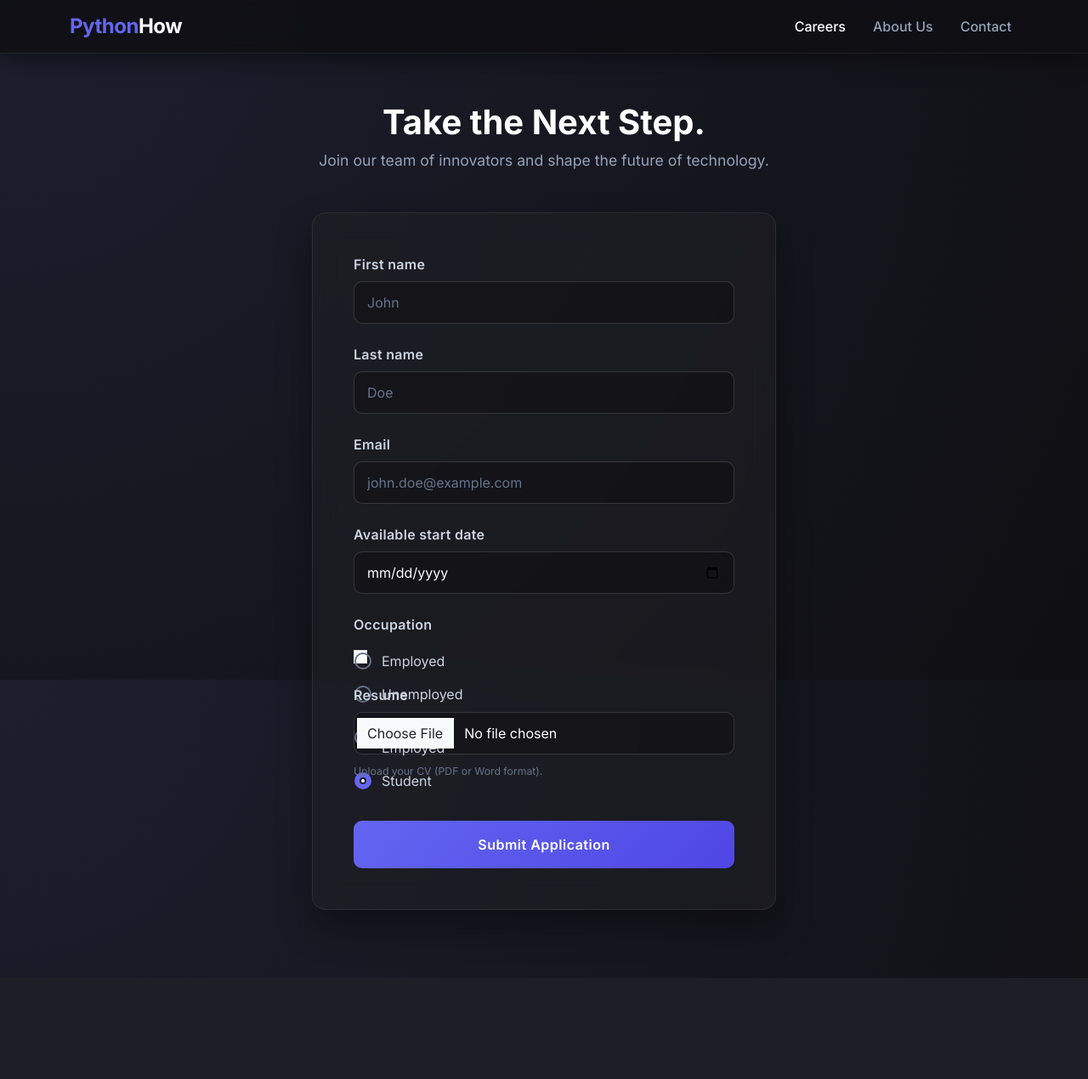
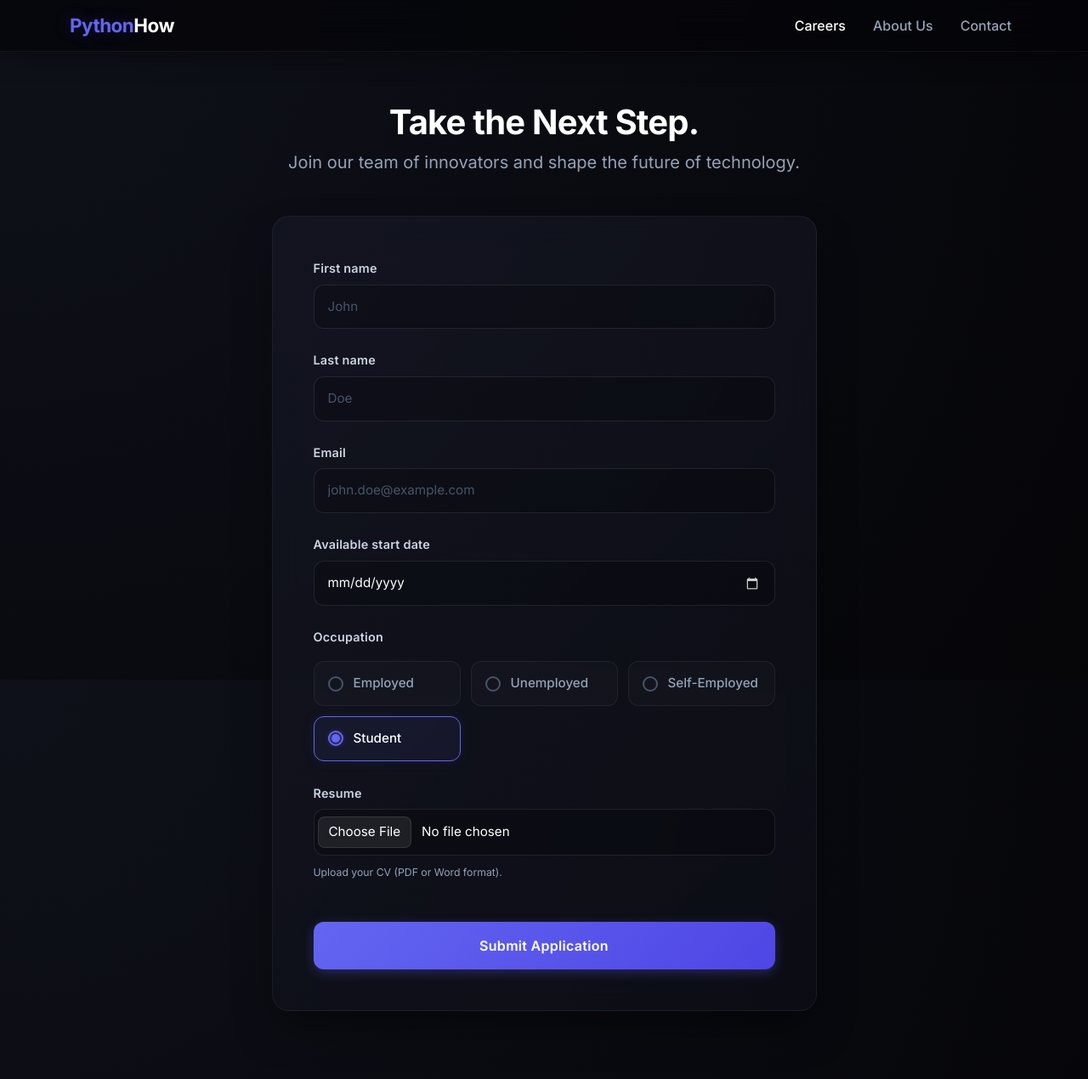
Before and after one commit to AndrewTechTips/Django-Form, a Django app: page / in a window 1280 px wide. Shown: the whole page at 85% size. Before the commit the page ends 1151 px from the top, so only its background shows below. Run offline with Django 5.2, Linux system fonts and the light colour scheme.

Commit message:
Enhance website: update styling for forms and buttons, improve layout of index and contact pages

```diff
--- a/job_application/forms.py
+++ b/job_application/forms.py
@@ -20,7 +20,7 @@ class JobApplicationForm(forms.ModelForm):
                 attrs={"class": "form-control", "placeholder": "john.doe@example.com"}
             ),
             "date": forms.DateInput(attrs={"class": "form-control", "type": "date"}),
-            "occupation": forms.RadioSelect(attrs={"class": "form-check-input"}),
+            "occupation": forms.RadioSelect(),  # Lăsat simplu, stilizat exclusiv prin CSS-ul de mai sus
             "resume": forms.FileInput(
                 attrs={"class": "form-control", "accept": ".pdf,.doc,.docx"}
             ),
--- a/job_application/static/css/style.css
+++ b/job_application/static/css/style.css
@@ -3,38 +3,49 @@
    ========================================= */
 body {
     font-family: 'Inter', system-ui, -apple-system, sans-serif;
-    /* Un gradient subtil și elegant pentru fundal */
-    background: radial-gradient(circle at top left, #1e1e2e 0%, #0f0f13 100%);
+    background: radial-gradient(circle at top left, #0f111a 0%, #050508 100%);
     background-attachment: fixed;
-    color: #e2e8f0;
+    color: #f1f5f9;
     min-height: 100vh;
+    -webkit-font-smoothing: antialiased;
+}
+
+h1, h2, h3, h4, h5, h6 {
+    color: #ffffff;
+    font-weight: 700;
+    letter-spacing: -0.02em;
+}
+
+.text-muted {
+    color: #94a3b8 !important;
 }
 
 /* =========================================
-   Navbar (Logo vizibil și efect de sticlă)
+   Navbar (Sleek Glassmorphism)
    ========================================= */
 .navbar {
-    background-color: rgba(15, 15, 19, 0.85) !important;
-    backdrop-filter: blur(12px);
-    -webkit-backdrop-filter: blur(12px);
-    border-bottom: 1px solid rgba(255, 255, 255, 0.08);
-    box-shadow: 0 4px 30px rgba(0, 0, 0, 0.5);
+    background-color: rgba(5, 5, 8, 0.75) !important;
+    backdrop-filter: blur(16px);
+    -webkit-backdrop-filter: blur(16px);
+    border-bottom: 1px solid rgba(255, 255, 255, 0.05);
+    box-shadow: 0 4px 30px rgba(0, 0, 0, 0.4);
 }
 
 .navbar-brand {
-    font-size: 1.5rem;
+    font-size: 1.4rem;
     letter-spacing: -0.5px;
     color: #ffffff !important;
 }
 
 .brand-highlight {
-    color: #6366f1; /* Culoare accent Indigo (Modernă) */
+    color: #6366f1;
+    text-shadow: 0 0 20px rgba(99, 102, 241, 0.3);
 }
 
 .nav-link {
     color: #94a3b8 !important;
     font-weight: 500;
-    transition: color 0.3s ease;
+    transition: color 0.25s ease;
 }
 
 .nav-link:hover, .nav-link.active {
@@ -42,96 +53,184 @@ body {
 }
 
 /* =========================================
-   Cards (Design tip SaaS Premium)
+   SaaS Premium Card Component
    ========================================= */
 .card {
-    background-color: rgba(30, 30, 35, 0.6);
-    backdrop-filter: blur(16px);
-    -webkit-backdrop-filter: blur(16px);
-    border: 1px solid rgba(255, 255, 255, 0.08);
-    border-radius: 16px;
-    box-shadow: 0 20px 40px rgba(0, 0, 0, 0.4);
+    background: linear-gradient(135deg, rgba(22, 24, 37, 0.7) 0%, rgba(13, 14, 22, 0.8) 100%);
+    backdrop-filter: blur(20px);
+    -webkit-backdrop-filter: blur(20px);
+    border: 1px solid rgba(255, 255, 255, 0.06);
+    border-radius: 20px;
+    box-shadow: 0 25px 50px -12px rgba(0, 0, 0, 0.5);
 }
 
 /* =========================================
-   Inputs & Forms
+   Inputs & Form Controls
    ========================================= */
-.form-control, .form-select {
-    background-color: rgba(0, 0, 0, 0.25) !important;
-    border: 1px solid rgba(255, 255, 255, 0.12) !important;
+.form-label {
+    color: #cbd5e1 !important;
+    font-size: 0.9rem;
+    font-weight: 600;
+    margin-bottom: 8px;
+    letter-spacing: 0.2px;
+}
+
+.form-control {
+    background-color: rgba(0, 0, 0, 0.2) !important;
+    border: 1px solid rgba(255, 255, 255, 0.08) !important;
     color: #ffffff !important;
-    border-radius: 10px;
-    padding: 12px 15px;
-    transition: all 0.3s ease;
+    border-radius: 12px;
+    padding: 14px 16px;
+    font-size: 0.95rem;
+    transition: all 0.25s cubic-bezier(0.4, 0, 0.2, 1);
 }
 
 .form-control::placeholder {
-    color: #64748b !important;
+    color: #475569 !important;
 }
 
-.form-control:focus, .form-select:focus {
-    background-color: rgba(0, 0, 0, 0.4) !important;
+.form-control:focus {
+    background-color: rgba(0, 0, 0, 0.35) !important;
     border-color: #6366f1 !important;
     box-shadow: 0 0 0 4px rgba(99, 102, 241, 0.15) !important;
+    outline: none;
+}
+
+/* Date input custom accent */
+input[type="date"]::-webkit-calendar-picker-indicator {
+    filter: invert(1) brightness(0.8);
+    cursor: pointer;
+}
+
+/* File input customization */
+input[type="file"]::file-selector-button {
+    background: rgba(255, 255, 255, 0.08);
+    border: 1px solid rgba(255, 255, 255, 0.1);
+    color: #ffffff;
+    border-radius: 8px;
+    padding: 6px 12px;
+    margin-right: 12px;
+    transition: background 0.2s;
+    cursor: pointer;
+}
+
+input[type="file"]::file-selector-button:hover {
+    background: rgba(255, 255, 255, 0.15);
 }
 
 /* =========================================
-   FIX DEFINITIV PENTRU BUTOANELE RADIO DJANGO
+   Premium Custom Radio Grid Tiles
    ========================================= */
 #id_occupation {
-    display: flex !important;
-    flex-direction: column !important;
-    gap: 15px !important; /* Spațiu clar între opțiuni */
-    padding-left: 0 !important;
-    margin-top: 10px !important;
-    margin-bottom: 25px !important; /* Împinge câmpul de Resume în jos */
-    list-style: none !important;
+    display: grid;
+    grid-template-columns: repeat(auto-fit, minmax(130px, 1fr));
+    gap: 12px;
+    padding-left: 0;
+    margin-top: 10px;
+    margin-bottom: 25px;
+    list-style: none;
+}
+
+#id_occupation li, #id_occupation div {
+    display: flex;
+    width: 100%;
 }
 
 #id_occupation label {
-    display: flex !important;
-    align-items: center !important;
-    cursor: pointer !important;
-    font-weight: 400 !important;
-    color: #cbd5e1 !important;
-    margin: 0 !important;
+    display: flex;
+    align-items: center;
+    background: rgba(255, 255, 255, 0.02);
+    border: 1px solid rgba(255, 255, 255, 0.06);
+    border-radius: 12px;
+    padding: 14px 16px;
+    color: #94a3b8;
+    font-weight: 500;
+    font-size: 0.95rem;
+    cursor: pointer;
+    transition: all 0.2s ease;
+    width: 100%;
 }
 
-/* Stilizăm bulinuța efectivă */
+/* Efect de hover pe tile-ul de selecție */
+#id_occupation label:hover {
+    background: rgba(99, 102, 241, 0.04);
+    border-color: rgba(99, 102, 241, 0.3);
+    color: #ffffff;
+    transform: translateY(-1px);
+}
+
+/* Ascundem cercul nativ urât și construim unul custom */
 #id_occupation input[type="radio"] {
     appearance: none;
     -webkit-appearance: none;
-    width: 20px !important;
-    height: 20px !important;
-    border: 2px solid #64748b;
+    background: none;
+    border: 2px solid #475569;
     border-radius: 50%;
-    margin-right: 12px !important;
-    margin-top: 0 !important;
-    outline: none;
-    cursor: pointer !important;
-    transition: all 0.2s ease-in-out;
-    background-color: transparent;
+    width: 18px;
+    height: 18px;
+    margin: 0 12px 0 0 !important;
+    padding: 0;
+    float: none !important;
+    position: relative !important;
+    display: inline-block;
+    vertical-align: middle;
+    cursor: pointer;
+    transition: all 0.2s ease;
+}
+
+/* Schimbarea stilului întregului container când este bifat */
+#id_occupation label:has(input[type="radio"]:checked) {
+    background: rgba(99, 102, 241, 0.08);
+    border-color: #6366f1;
+    color: #ffffff;
+    box-shadow: 0 0 15px rgba(99, 102, 241, 0.1);
 }
 
 #id_occupation input[type="radio"]:checked {
     border-color: #6366f1;
-    border-width: 6px; /* Creează efectul de bifat vizual */
+}
+
+/* Bulina interioară strălucitoare */
+#id_occupation input[type="radio"]:checked::after {
+    content: "";
+    position: absolute;
+    top: 50%;
+    left: 50%;
+    transform: translate(-50%, -50%);
+    width: 10px;
+    height: 10px;
+    background-color: #6366f1;
+    border-radius: 50%;
+    box-shadow: 0 0 8px #6366f1;
 }
 
 /* =========================================
-   Buttons (Efecte de Hover Profesionale)
+   Buttons & Interactive Glow
    ========================================= */
 .btn-primary {
     background: linear-gradient(135deg, #6366f1 0%, #4f46e5 100%);
     border: none;
-    border-radius: 10px;
-    padding: 12px 24px;
+    border-radius: 12px;
+    padding: 14px 28px;
     font-weight: 600;
-    letter-spacing: 0.5px;
-    transition: transform 0.2s ease, box-shadow 0.2s ease;
+    font-size: 1rem;
+    letter-spacing: 0.3px;
+    box-shadow: 0 4px 14px rgba(99, 102, 241, 0.3);
+    transition: all 0.25s cubic-bezier(0.4, 0, 0.2, 1);
 }
 
 .btn-primary:hover {
     transform: translateY(-2px);
-    box-shadow: 0 8px 20px rgba(99, 102, 241, 0.4);
+    box-shadow: 0 8px 25px rgba(99, 102, 241, 0.5);
+    background: linear-gradient(135deg, #4f46e5 0%, #4338ca 100%);
 }
+
+.btn-primary:active {
+    transform: translateY(0);
+}
+
+/* Alerte Bootstrap customizate */
+.alert {
+    border-radius: 12px;
+    font-weight: 500;
+}
--- a/job_application/templates/index.html
+++ b/job_application/templates/index.html
@@ -2,10 +2,10 @@
 {% block content %}
 
 <div class="row justify-content-center">
-    <div class="col-md-8 col-lg-6">
+    <div class="col-md-8 col-lg-7">
         <div class="text-center mb-5">
-            <h1 class="fw-bold" style="color: #fff;">Take the Next Step.</h1>
-            <p style="color: #94a3b8; font-size: 1.1rem;">Join our team of innovators and shape the future of technology.</p>
+            <h1 class="fw-bold text-white mb-2">Take the Next Step.</h1>
+            <p class="text-muted fs-5">Join our team of innovators and shape the future of technology.</p>
         </div>
 
         <div class="card p-4 p-md-5">
@@ -14,14 +14,14 @@
 
                 {% for field in form %}
                     <div class="mb-4">
-                        <label for="{{ field.id_for_label }}" class="form-label fw-semibold" style="color: #cbd5e1; letter-spacing: 0.3px;">
+                        <label for="{{ field.id_for_label }}" class="form-label">
                             {{ field.label }}
                         </label>
 
                         {{ field }}
 
                         {% if field.help_text %}
-                            <div class="form-text mt-2" style="color: #64748b;"><small>{{ field.help_text }}</small></div>
+                            <div class="form-text mt-2"><small class="text-muted">{{ field.help_text }}</small></div>
                         {% endif %}
 
                         {% if field.errors %}
@@ -43,7 +43,7 @@
                 {% for message in messages %}
                     <div class="alert alert-success alert-dismissible fade show" role="alert" style="background-color: rgba(16, 185, 129, 0.1); border: 1px solid #10b981; color: #10b981;">
                         {{ message }}
-                        <button type="button" class="btn-close btn-close-white" data-bs-dismiss="alert" aria-label="Close"></button>
+                        <button type="button" class="btn-close btn-close-white" data-bs-toggle="alert" aria-label="Close"></button>
                     </div>
                 {% endfor %}
             </div>
```
Also changed, not shown: job_application/templates/contact.html (line endings or trailing spaces).
